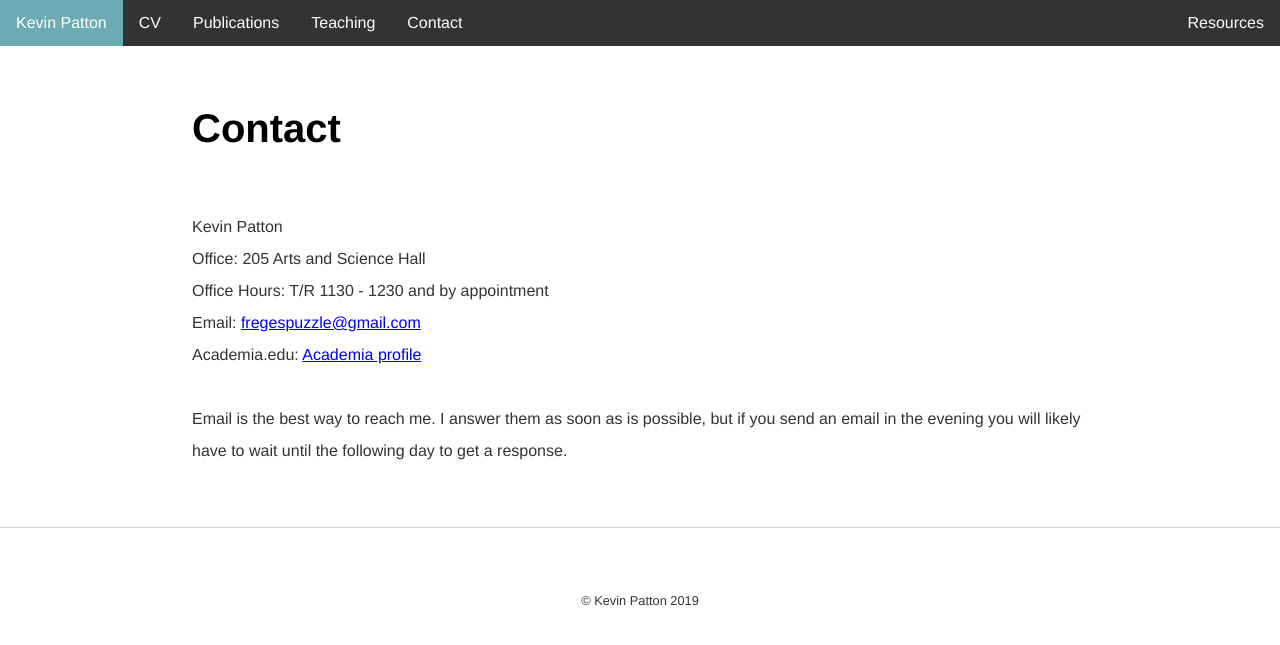
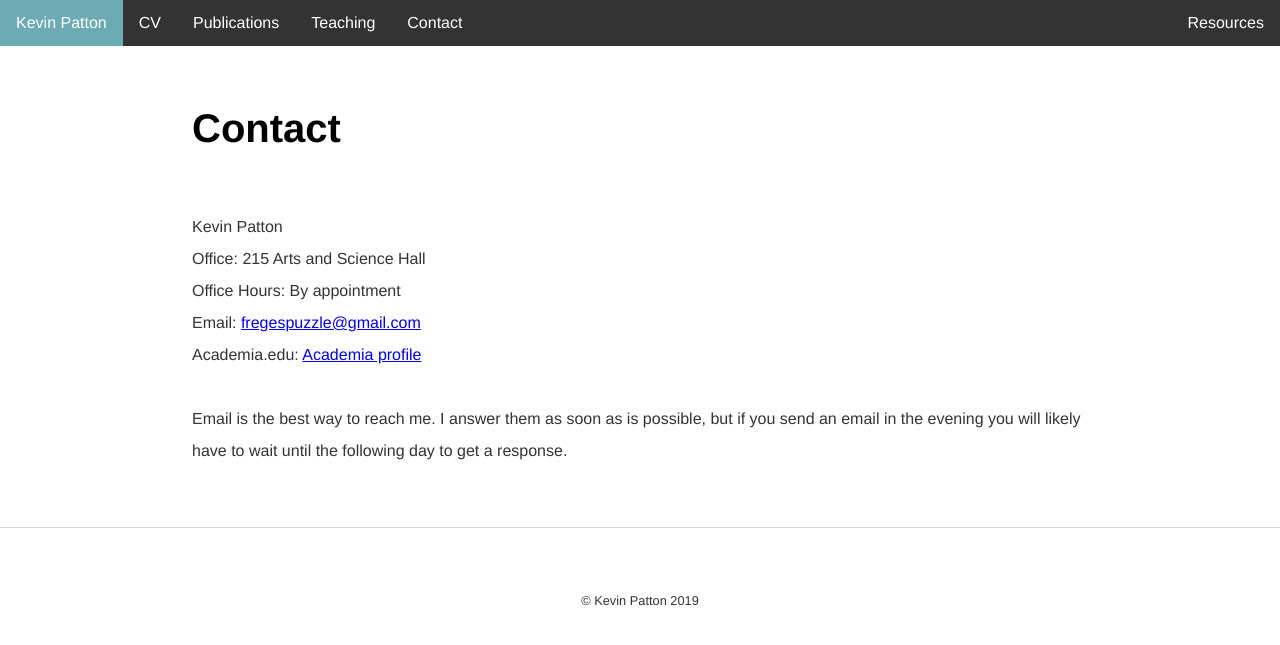
Before and after one commit to kevinjpatton/kevinjpatton.github.io, a Jekyll site: the page built from contact/index.html, in a window 1280 px wide. Shown: the top 645 px of the page. Built offline with Jekyll 4.4.1, drawn with Linux system fonts in a browser that asks for light colours; Markdown is read by kramdown in place of the engine named in the settings.

Commit message:
Update index.html

```diff
--- a/contact/index.html
+++ b/contact/index.html
@@ -3,4 +3,4 @@ layout: default
 title: Contact - Kevin Patton
 ---
 <h1>Contact</h1>
-<p>Kevin Patton<br />Office: 205 Arts and Science Hall<br />Office Hours: T/R 1130 - 1230 and by appointment<br />Email: <a href="mailto:fregespuzzle@gmail.com" target="_blank">fregespuzzle@gmail.com</a><br />Academia.edu: <a href="https://un-lincoln.academia.edu/KevinPatton" target="_blank">Academia profile</a><br /><br />Email is the best way to reach me.  I answer them as soon as is possible, but if you send an email in the evening you will likely have to wait until the following day to get a response.</p>
+<p>Kevin Patton<br />Office: 215 Arts and Science Hall<br />Office Hours: By appointment<br />Email: <a href="mailto:fregespuzzle@gmail.com" target="_blank">fregespuzzle@gmail.com</a><br />Academia.edu: <a href="https://un-lincoln.academia.edu/KevinPatton" target="_blank">Academia profile</a><br /><br />Email is the best way to reach me.  I answer them as soon as is possible, but if you send an email in the evening you will likely have to wait until the following day to get a response.</p>
```
